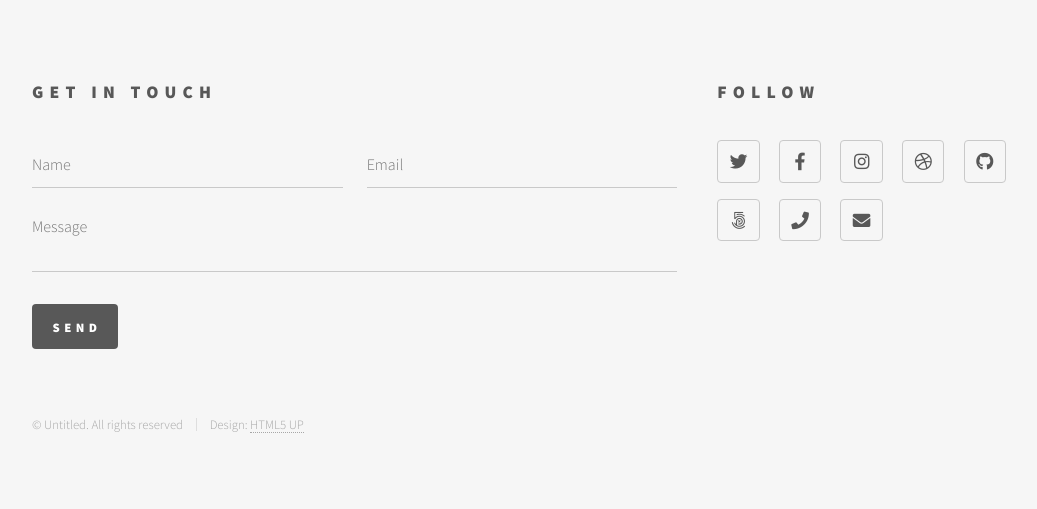
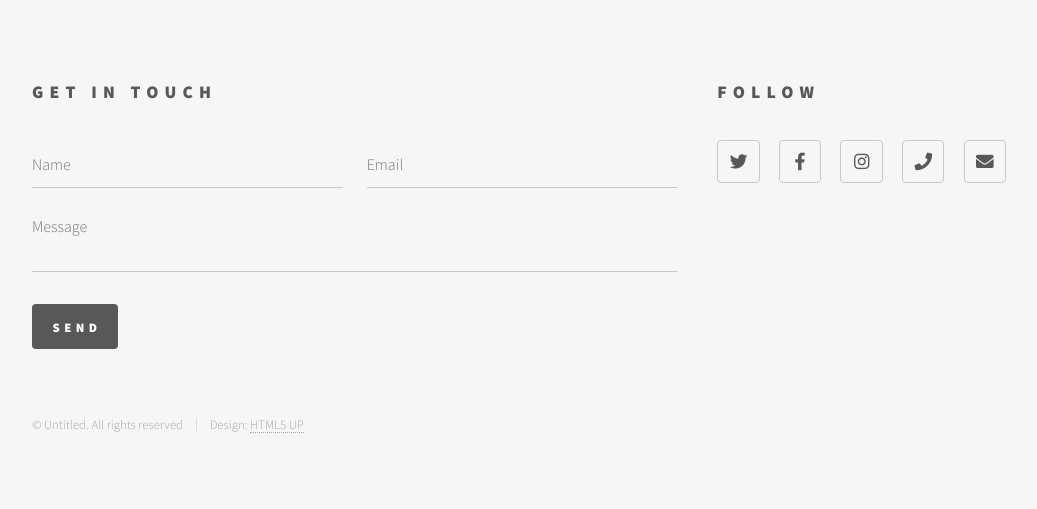
Before and after one commit to louiskwt/starchaser_project, a Django app: page / in a window 1280 px wide. Shown: the part 1117-1626 px from the top of the page, without its empty margins (104-1141 px from the left). Run offline with Django 4.2, Linux system fonts and the light colour scheme; data comes from the database, SQL or seed files in the repository; parts of the project's set-up code (start-up, migrations or seed data) failed here and were passed over.

Commit message:
clean up

```diff
--- a/posts/urls.py
+++ b/posts/urls.py
@@ -1,7 +1,7 @@
 from django.urls import path
 from .views import post_list, post_detail
 
-app_name = 'posts'
+app_name = 'posts' # This is used to namespace the urls.
 
 urlpatterns = [
     path("", post_list, name="post_list"),
--- a/posts/views.py
+++ b/posts/views.py
@@ -1,6 +1,6 @@
 from django.shortcuts import get_object_or_404, render
-from django.views.generic import TemplateView
 from .models import Post
+
 # class HomePageView(TemplateView):
 #     posts = Post.published_posts.all()
 #     template_name: str = 'posts/home.html'
--- a/templates/base.html
+++ b/templates/base.html
@@ -91,9 +91,6 @@
 									<li><a href="#" class="icon brands style2 fa-twitter"><span class="label">Twitter</span></a></li>
 									<li><a href="#" class="icon brands style2 fa-facebook-f"><span class="label">Facebook</span></a></li>
 									<li><a href="#" class="icon brands style2 fa-instagram"><span class="label">Instagram</span></a></li>
-									<li><a href="#" class="icon brands style2 fa-dribbble"><span class="label">Dribbble</span></a></li>
-									<li><a href="#" class="icon brands style2 fa-github"><span class="label">GitHub</span></a></li>
-									<li><a href="#" class="icon brands style2 fa-500px"><span class="label">500px</span></a></li>
 									<li><a href="#" class="icon solid style2 fa-phone"><span class="label">Phone</span></a></li>
 									<li><a href="#" class="icon solid style2 fa-envelope"><span class="label">Email</span></a></li>
 								</ul>
```
